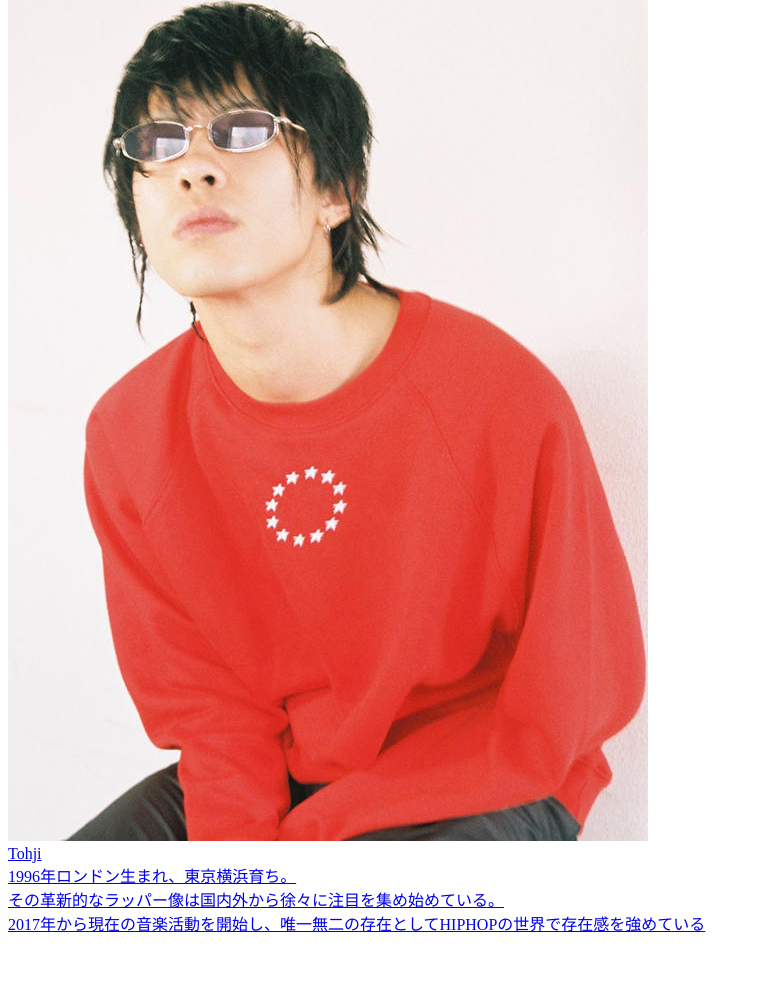
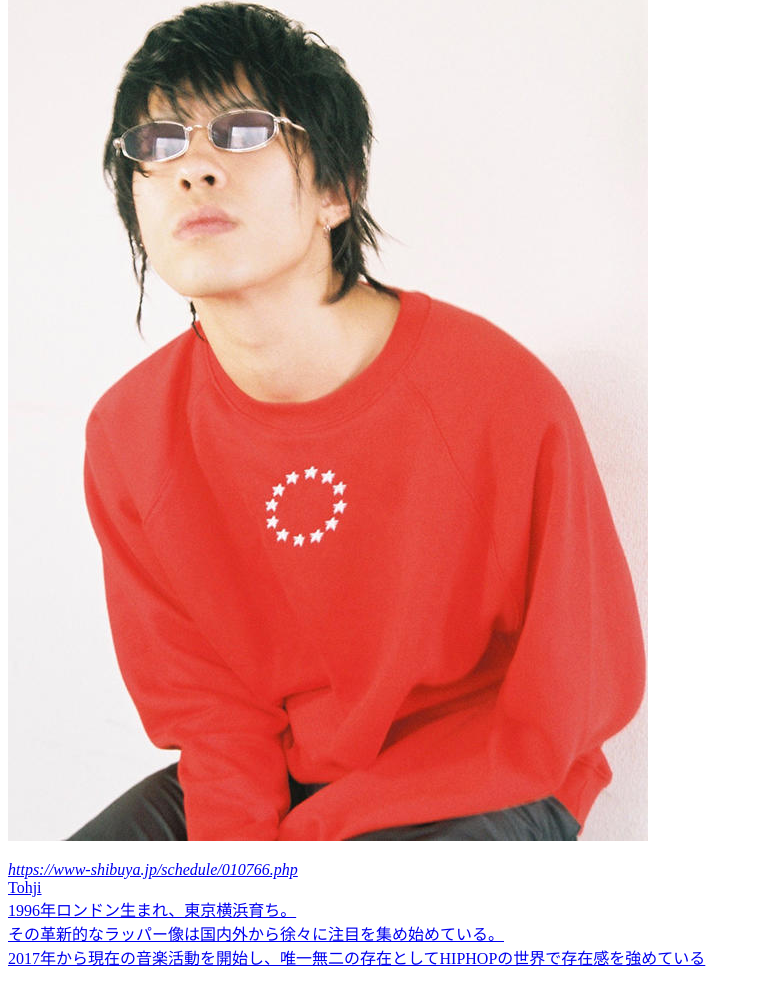
Before and after one commit to masudakaiki/kotogara-zenki, a plain HTML site: page index.html in a window 1280 px wide. Shown: the part 295-1280 px from the top of the page, without its empty margins (0-761 px from the left). Before the commit the page ends 1238 px from the top, so only its background shows below. Drawn offline with Linux system fonts and the light colour scheme.

Commit message:
Update index.html

```diff
--- a/index.html
+++ b/index.html
@@ -11,8 +11,9 @@
   <h1>アーティスト紹介</h1>
     私の好きなアーティストを紹介します。
     <h2>Tohji</h2>
-    <img src="./image/tohji.jpg" alt="tohji顔写真">
-    <a href="https://www-shibuya.jp/schedule/010766.php">
+    <img src="./image/tohji.jpg" alt="tohji顔写真"><br>
+    <p><a href="https://www-shibuya.jp/schedule/010766.php">
+    <cite>https://www-shibuya.jp/schedule/010766.php</cite>
     <br>
     Tohji<br>
     1996年ロンドン生まれ、東京横浜育ち。<br>
```
